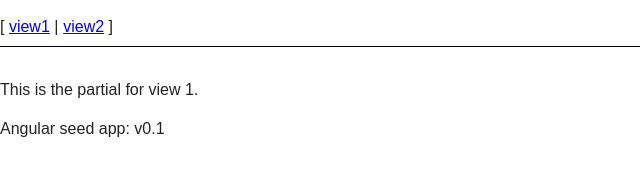
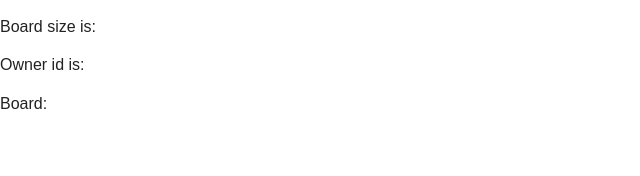
Before and after one commit to s-ligocki/game-of-war, a website: page game-of-war-front/app/index.html in a window 1280 px wide. Shown: the whole page, without its empty margins (0-640 px from the left). Drawn offline with nearby package versions, Linux system fonts and the light colour scheme; no server answers.

Commit message:
Add connection angular to Spring boot. We can view the board in browser. Needed to fight the Issue#1. If not working - check port number in browser and BoardController.java

```diff
--- a/game-of-war-front/app/app.js
+++ b/game-of-war-front/app/app.js
@@ -6,9 +6,10 @@ angular.module('myApp', [
   'myApp.view1',
   'myApp.view2',
   'myApp.version'
-]).
-config(['$locationProvider', '$routeProvider', function($locationProvider, $routeProvider) {
-  $locationProvider.hashPrefix('!');
-
-  $routeProvider.otherwise({redirectTo: '/view1'});
-}]);
+])
+    .controller('Hello', function($scope, $http) {
+        $http.get('http://localhost:8080/get-new-board').
+        then(function(response) {
+            $scope.board = response.data;
+        });
+    });
--- a/game-of-war-front/app/index.html
+++ b/game-of-war-front/app/index.html
@@ -15,18 +15,34 @@
   <script src="bower_components/html5-boilerplate/dist/js/vendor/modernizr-2.8.3.min.js"></script>
 </head>
 <body>
-  <ul class="menu">
+  <!--<ul class="menu">
     <li><a href="#!/view1">view1</a></li>
     <li><a href="#!/view2">view2</a></li>
-  </ul>
+  </ul>-->
 
   <!--[if lt IE 7]>
       <p class="browsehappy">You are using an <strong>outdated</strong> browser. Please <a href="http://browsehappy.com/">upgrade your browser</a> to improve your experience.</p>
-  <![endif]-->
+  <![endif]
 
   <div ng-view></div>
 
   <div>Angular seed app: v<span app-version></span></div>
+  -->
+
+  <div ng-controller="Hello">
+    <p>Board size is: {{board.size}}</p>
+    <p>Owner id is: {{board.ownerId}}</p>
+    <p>Board:
+    <table>
+      <tbody ng-repeat="state in board">
+        <tr ng-repeat="row in state">
+          <td ng-repeat="cell in row"><{{cell.stateOfLife}}></td>
+        </tr>
+      </tbody>
+  </table>
+
+    </p>
+  </div>
 
   <!-- In production use:
   <script src="//ajax.googleapis.com/ajax/libs/angularjs/x.x.x/angular.min.js"></script>
```
